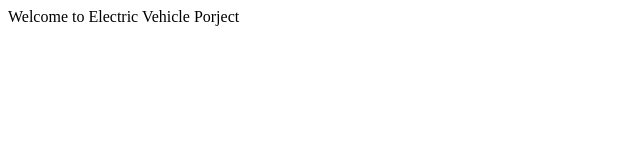
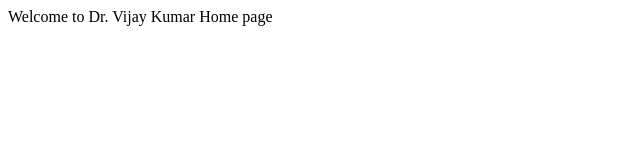
Before and after one commit to mvijay1985/Electric-Vehicle, a plain HTML site: page index.html in a window 1280 px wide. Shown: the full height of the page, 0-640 px from the left. Drawn offline with Linux system fonts and the light colour scheme.

Commit message:
Update index.html

```diff
--- a/index.html
+++ b/index.html
@@ -1,7 +1,7 @@
 <!doctype html>
 <html>
 <head>
-	Welcome to Electric Vehicle Porject
+	Welcome to Dr. Vijay Kumar Home page
 </head>
 
 </body>
```
